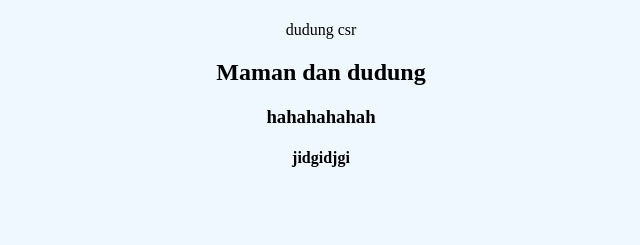
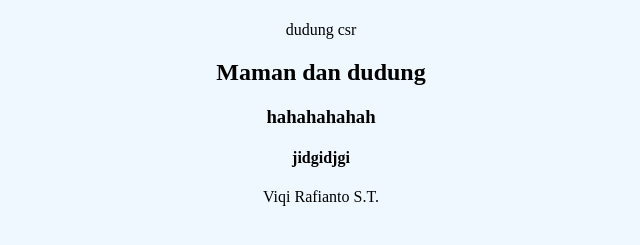
Before and after one commit to ViqiRafianto/belajar-git, a plain HTML site: page index.html in a window 1280 px wide. Shown: the part 59-304 px from the top of the page, without its empty margins (319-959 px from the left). Drawn offline with Linux system fonts and the light colour scheme.

Commit message:
menambahkan gelar

```diff
--- a/index.html
+++ b/index.html
@@ -12,5 +12,6 @@
     <h2>Maman dan dudung</h2>
     <h3>hahahahahah</h3>
     <h4>jidgidjgi</h4>
+    <p>Viqi Rafianto S.T.</p>
   </body>
 </html>
```
